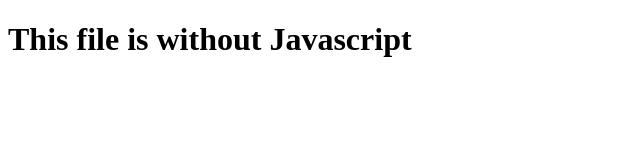
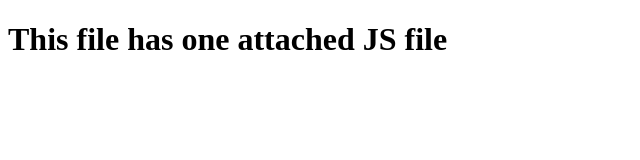
Before and after one commit to roshanbande1988/TrainingDay4, a plain HTML site: page index.html in a window 1280 px wide. Shown: the whole page, without its empty margins (0-640 px from the left). Drawn offline with Linux system fonts and the light colour scheme.

Commit message:
two files in Roshan Branch

```diff
--- a/index.html
+++ b/index.html
@@ -5,8 +5,9 @@
     <meta http-equiv="X-UA-Compatible" content="IE=edge">
     <meta name="viewport" content="width=device-width, initial-scale=1.0">
     <title>Welcome to training</title>
+    <script src="index.js"></script>
 </head>
 <body>
-    <h1>This file is without Javascript</h1>
+    <h1>This file has one attached JS file</h1>
 </body>
 </html>
--- /dev/null
+++ b/index.js
@@ -0,0 +1 @@
+console.log('I am in Roshan branch');
```
